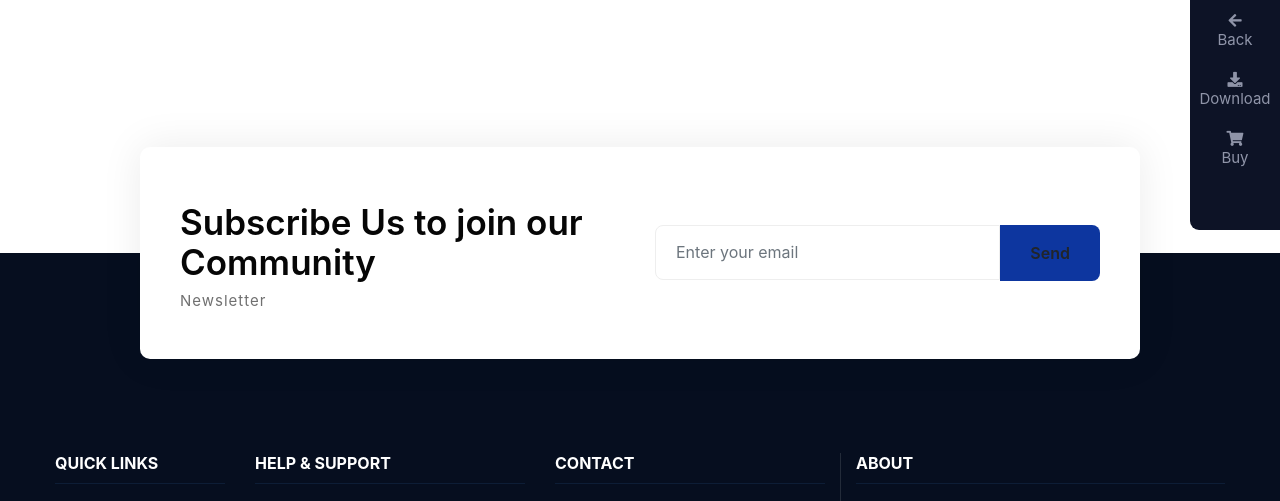
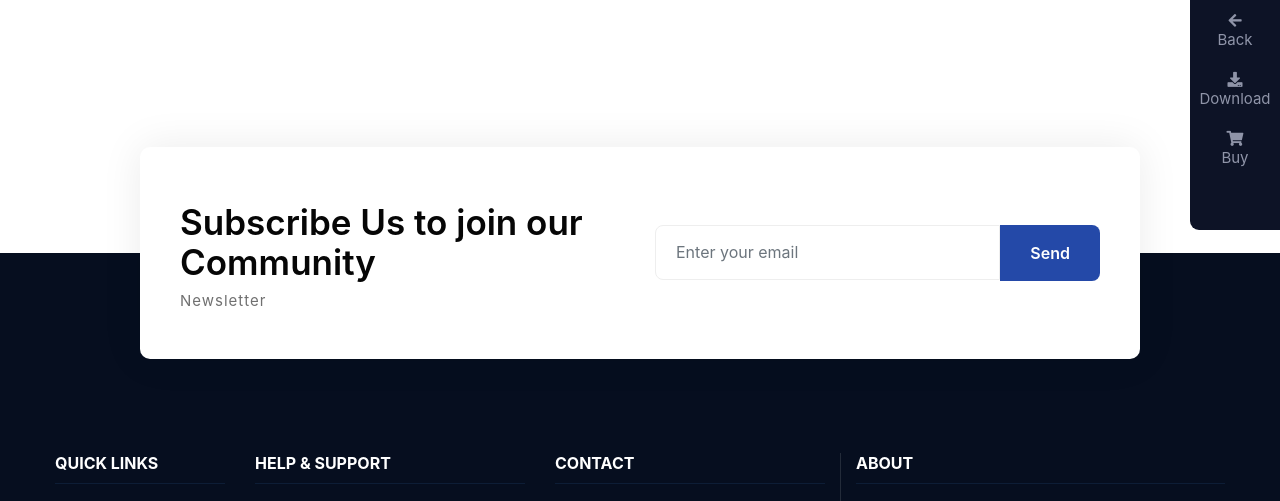
Before and after one commit to vinhtb18/bc28-capstone-TieuBuuVinh-NguyenBinhSon, a plain HTML site: page index.html in a window 1280 px wide. In both pictures the pointer is over the button "Send". Shown: the part 5460-5961 px from the top of the page. Drawn offline with nearby package versions, Linux system fonts and the light colour scheme; a script that the page names is missing.

Commit message:
son-footer3

```diff
--- a/css/style.css
+++ b/css/style.css
@@ -1160,6 +1160,11 @@ footer {
     cursor: pointer;
     font-weight: 600;
     border-radius: 0 8px 8px 0;
+    transition: all .5s;
+}
+.rightside-form button:hover {
+    background: rgba(13, 54, 159, .9);
+    color: #fff;
 }
 .sub-columns {
     margin-top: 120px;
```
